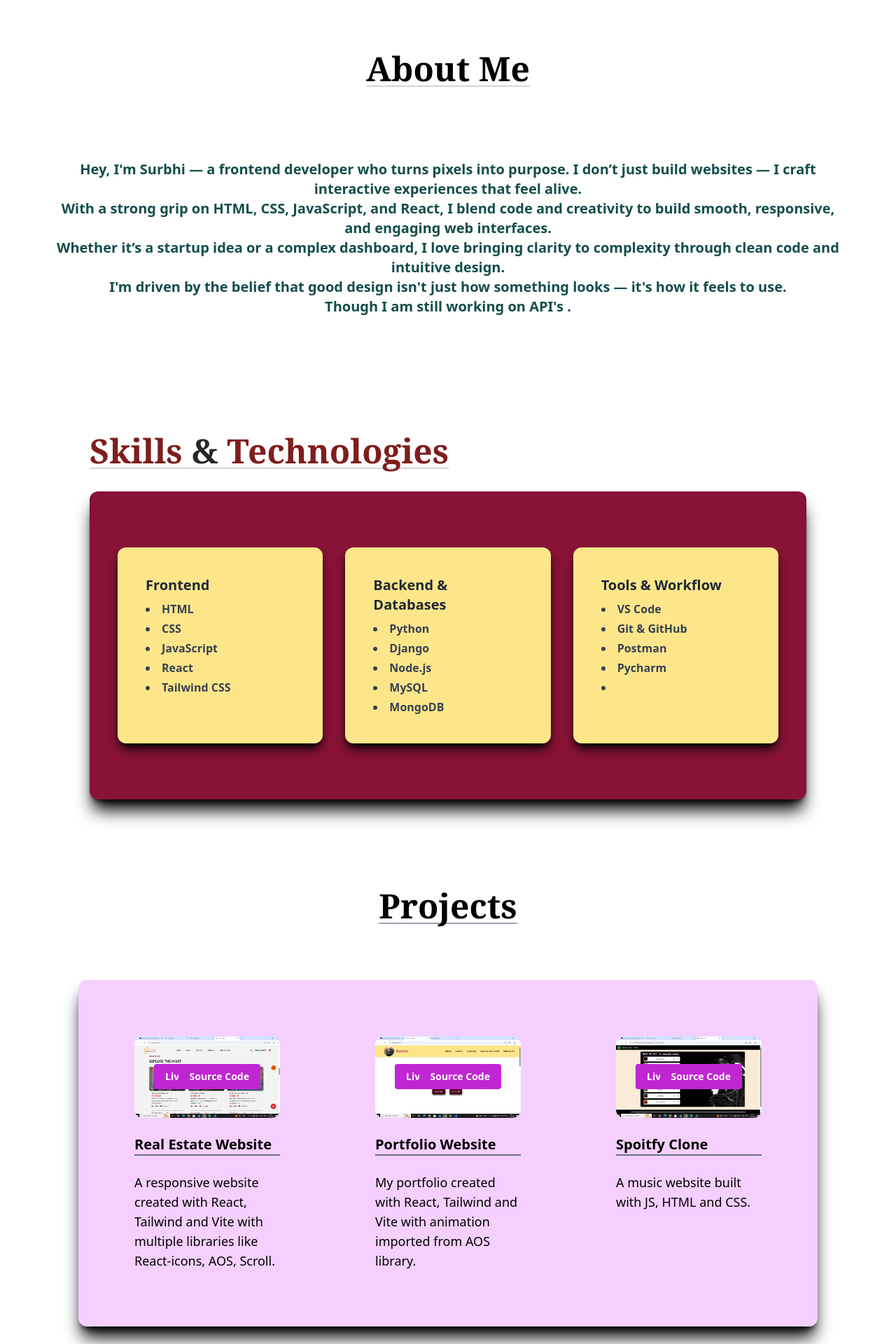
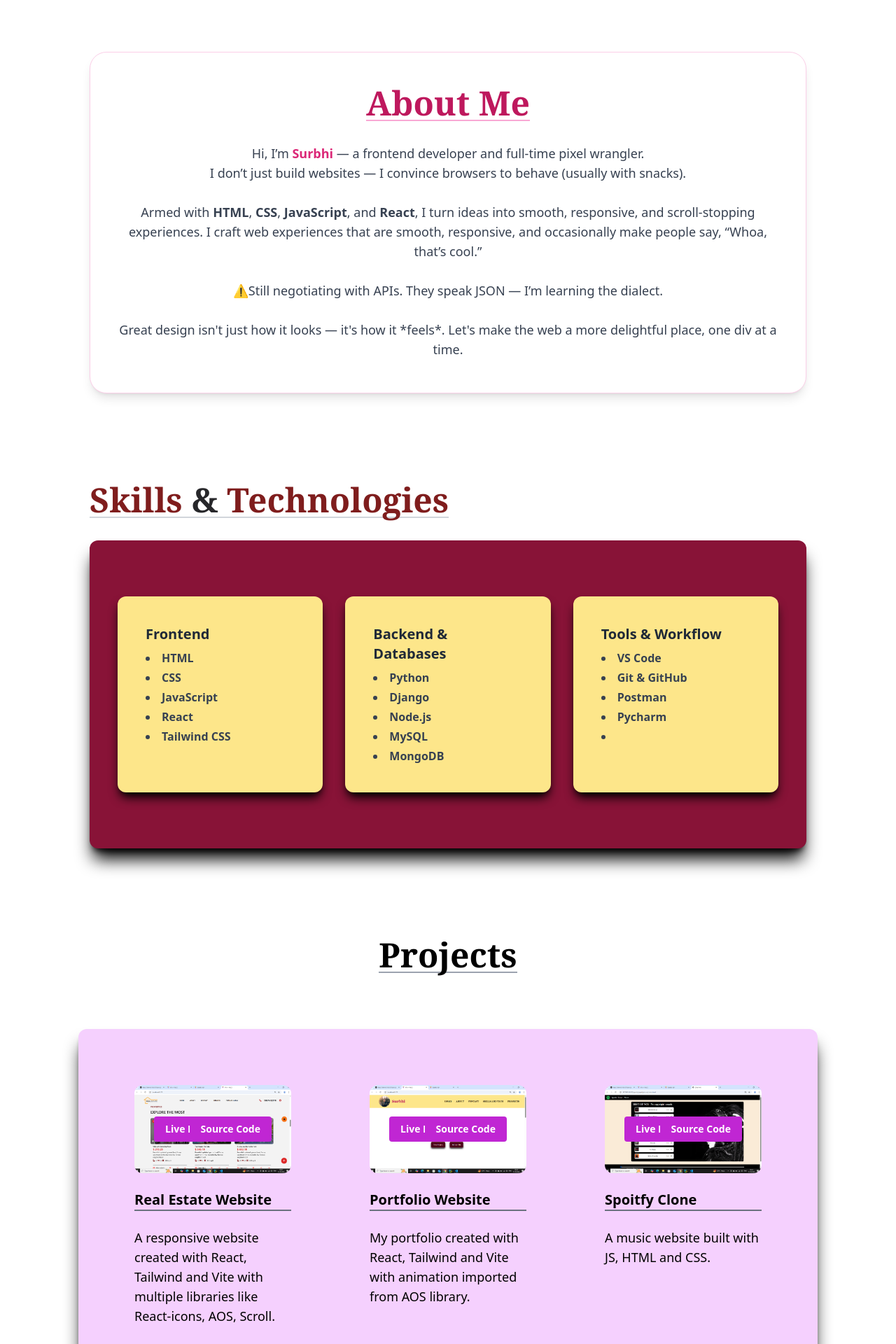
Before and after one commit to surbhi713/portfolio, a React (Vite) app: page /about in a window 1280 px wide. Shown: the part 700-2620 px from the top of the page at 70% size. Built offline with nearby package versions, Linux system fonts and the light colour scheme.

Commit message:
contact form completed with styling and changes

```diff
--- a/src/components/Footer.jsx
+++ b/src/components/Footer.jsx
@@ -1,24 +1,47 @@
-import React from 'react'
+import React from 'react';
 import { FontAwesomeIcon } from '@fortawesome/react-fontawesome';
-import { faLinkedin, faTwitter } from '@fortawesome/free-brands-svg-icons';
+import { faLinkedin, faTwitter,faGithub } from '@fortawesome/free-brands-svg-icons';
 
 function Footer() {
   return (
-    <footer className="footer-center bg-gray-500 rounded p-10">
+    <footer className="bg-pink-50 border-t border-pink-200 py-16 px-6 mt-20 rounded-t-3xl shadow-inner">
+      <div className="max-w-6xl mx-auto flex flex-col md:flex-row justify-between items-center gap-4 text-gray-700">
+        {/* Text */}
+        <p className="text-sm md:text-base font-medium text-center md:text-left">
+          © {new Date().getFullYear()} Surbhi. All rights reserved.
+        </p>
 
-  <div className='flex justify-between '>
-    <p className='tex-md font-semibold '>Copyright © {new Date().getFullYear()} - All right reserved</p>
-    <div className='justify-center items-end flex gap-6'>
-        <a href="https://www.linkedin.com/in/surbhi-a4111b301?utm_source=share&utm_campaign=share_via&utm_content=profile&utm_medium=android_app" target="_blank" rel="noopener noreferrer">
-        <FontAwesomeIcon icon={faLinkedin} size="2x"  />
-      </a>
-      <a href="https://www.twitter.com" target="_blank" rel="noopener noreferrer">
-        <FontAwesomeIcon icon={faTwitter} size="2x" />
-      </a>
-    </div>
-  </div>
-</footer>
-  )
+        {/* Icons */}
+        <div className="flex gap-6 text-2xl">
+          <a
+            href="https://www.linkedin.com/in/surbhi-a4111b301?utm_source=share&utm_campaign=share_via&utm_content=profile&utm_medium=android_app"
+            target="_blank"
+            rel="noopener noreferrer"
+            className="text-blue-600 hover:text-blue-800 transition-colors"
+          >
+            <FontAwesomeIcon icon={faLinkedin} />
+          </a>
+
+          <a
+            href="https://www.twitter.com"
+            target="_blank"
+            rel="noopener noreferrer"
+            className="text-sky-500 hover:text-sky-700 transition-colors"
+          >
+            <FontAwesomeIcon icon={faTwitter} />
+          </a>
+          <a
+            href="https://www.twitter.com"
+            target="_blank"
+            rel="noopener noreferrer"
+            className="text-black hover:text-sky-700 transition-colors"
+          >
+            <FontAwesomeIcon icon={faGithub} />
+          </a>
+        </div>
+      </div>
+    </footer>
+  );
 }
 
-export default Footer
+export default Footer;
--- a/src/components/export.js
+++ b/src/components/export.js
@@ -1,6 +1,8 @@
 import real from '../assets/real.png';
 import portfolio from '../assets/portfolio.png'
 import spotify from '../assets/spotify.png'
+import apple from'../assets/Apple.png';
+import arch from '../assets/arch_Web.png'
 import { Link } from 'react-scroll';
 
 const project = [
@@ -24,7 +26,22 @@ const project = [
         about: 'A music website built with JS, HTML and CSS. ',
         alt:'Spotify Clone',
         image: spotify,
-    }
+    },
+    {
+        name: 'Arch Complete Solution',
+        about: 'A music website built with JS, HTML and CSS. ',
+        alt:'Spotify Clone',
+        image: arch,
+        link:''
+    },
+    {
+        name: 'Apple iPhone Clone',
+        about: 'A music website built with JS, HTML and CSS. ',
+        alt:'Spotify Clone',
+        image: apple,
+        link:''
+    },
+
 
 ]
 
--- a/src/section/About.jsx
+++ b/src/section/About.jsx
@@ -1,34 +1,49 @@
-import React, { useEffect } from 'react'
-import { useDarkMode } from '../components/DarkModeComponent'
+import React, { useEffect } from 'react';
 import Aos from 'aos';
 import 'aos/dist/aos.css';
 
-
 function About() {
-    useEffect(()=>{
+  useEffect(() => {
     Aos.init({
-        offset:200,
-        duration:800,
-        delay:100,
-        easing:"ease-in-sine"
-        })
-    },[])
-
-    const{darkmode,toggleDarkMode}=useDarkMode();
+      offset: 200,
+      duration: 800,
+      delay: 100,
+      easing: 'ease-in-sine',
+    });
+  }, []);
 
   return (
-    <div id='about' className={`${darkmode ? 'bg-black' : 'bg-transparent'}' lg:py-20 px-20 lg:mt-0 mt-14
-    flex flex-col justify-center items-center gap-8`}>
-        <h1 className='text-5xl mb-8 border-b-2 border-gray-300 text-shadow-lg font-semibold  dark:text-white
-        font-serif' data-aos="zoom-in">About Me</h1>
-        <p className='text-teal-900  text-xl font-semibold text-center leading-7 py-10'
-        data-aos="zoom-in" data-aos-delay="200">Hey, I'm Surbhi — a frontend developer who turns pixels into purpose.
-    I don’t just build websites — I craft interactive experiences that feel alive.
-    <br /> With a strong grip on HTML, CSS, JavaScript, and React,  I blend code and creativity to build smooth, responsive, and engaging web interfaces. <br /> Whether it’s a startup idea or a complex dashboard, I love bringing clarity to complexity through clean code and intuitive design. <br />
+    <section
+      id="about"
+      className=" text-gray-800 py-20 px-6 md:px-16 flex flex-col justify-center items-center"
+    >
+      <div className="max-w-5xl mx-auto text-center bg-white shadow-lg rounded-3xl px-8 py-12 border border-pink-200">
+        <h1
+          className="text-4xl md:text-5xl font-bold font-serif text-pink-700 mb-8 border-b-2 inline-block border-pink-300"
+          data-aos="zoom-in"
+        >
+          About Me
+        </h1>
 
-    I'm driven by the belief that good design isn't just how something looks — it's how it feels to use. <br /> Though I am still working on API's .</p>
-    </div>
-  )
+        <p
+          className="text-md md:text-lg leading-8 text-gray-700 font-medium"
+          data-aos="fade-up"
+          data-aos-delay="200"
+        >
+          Hi, I’m <span className="text-pink-600 font-semibold">Surbhi</span> —
+          a frontend developer and full-time pixel wrangler. <br />
+          I don’t just build websites — I convince browsers to behave (usually with snacks).
+          <br /><br />
+          Armed with <strong>HTML</strong>, <strong>CSS</strong>, <strong>JavaScript</strong>, and <strong>React</strong>, I turn ideas into smooth, responsive, and scroll-stopping experiences.
+          I craft web experiences that are smooth, responsive, and occasionally make people say, “Whoa, that’s cool.”
+          <br /><br />
+          ⚠️Still negotiating with APIs. They speak JSON — I’m learning the dialect.
+          <br /><br />
+          Great design isn't just how it looks — it's how it *feels*. Let's make the web a more delightful place, one div at a time.
+        </p>
+      </div>
+    </section>
+  );
 }
 
-export default About
+export default About;
--- a/src/section/Projects.jsx
+++ b/src/section/Projects.jsx
@@ -10,7 +10,7 @@ function Project() {
         Aos.init({
             delay:100,
             offset:200,
-            duration:800,
+            duration:400,
             easing:'ease-in-sine'
         })
     })
@@ -20,7 +20,7 @@ function Project() {
   return (
     <section className={`${darkmode ? 'bg-black' : 'bg-transparent'}
         lg:px-20 px-6 py-20 justify-center items-center gap-20  flex flex-col  lg:w-[95%]
-    w-full h-fit m-auto bg-center bg-cover`}>
+        w-full h-fit m-auto bg-center bg-cover`}>
         <div className='flex flex-col justify-center items-start gap-4'>
         <h1 className='text-5xl border-b-2 border-gray-400 font-semibold font-serif'>
             Projects
@@ -28,7 +28,7 @@ function Project() {
         </div>
 
 
-        <div id="projects" data-aos="zoom-in"  className='grid lg:grid-cols-3 grid-cols-1 items-start gap-10 bg-fuchsia-200
+        <div id="projects" data-aos="zoom-in"  className='grid lg:grid-cols-3 grid-cols-1 items-start gap-4 bg-fuchsia-200
          rounded-xl p-8 justify-between w-full shadow-xl shadow-black'>
             {
                 project.map((items,index)=>(
@@ -40,11 +40,11 @@ function Project() {
                             className='rounded-xl' />
                             <button className="absolute left-7 center-10 bg-fuchsia-600
                              text-white px-4 py-2 text-sm font-semibold rounded hover:bg-fuchsia-700">
-                                <a href={items.link}>Live Demo</a>
+                                <a href={items.link} target='_blank'>Live Demo</a>
                               </button>
                             <button className="absolute right-7 center-10 bg-fuchsia-600
                              text-white px-4 py-2 text-sm font-semibold rounded hover:bg-fuchsia-700">
-                                <a href="">Source Code</a>
+                                <a href="" target='_blank'>Source Code</a>
                               </button>
                         </div>
                         <div>
```
Also changed, not shown: src/section/Contact.jsx (+39 -38 lines), src/assets/Apple.png (added), src/assets/arch_Web.png (added).
